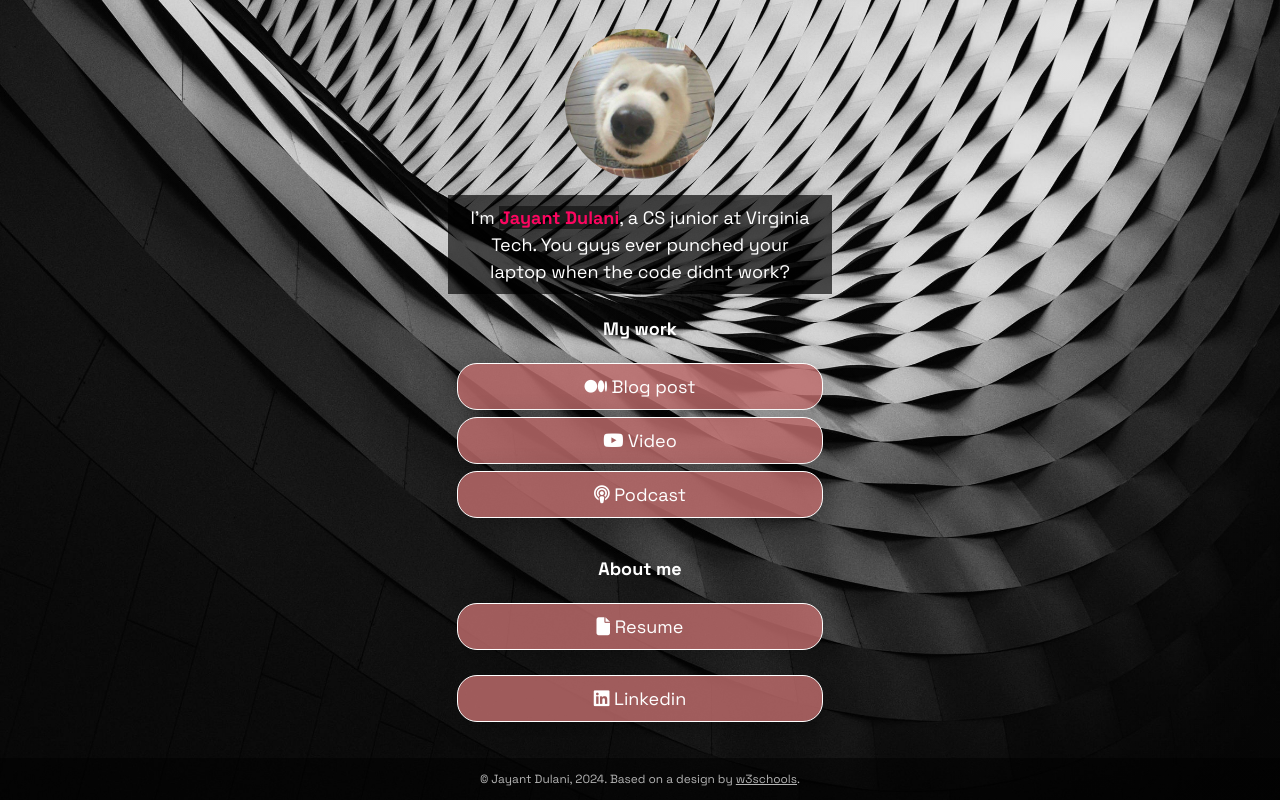
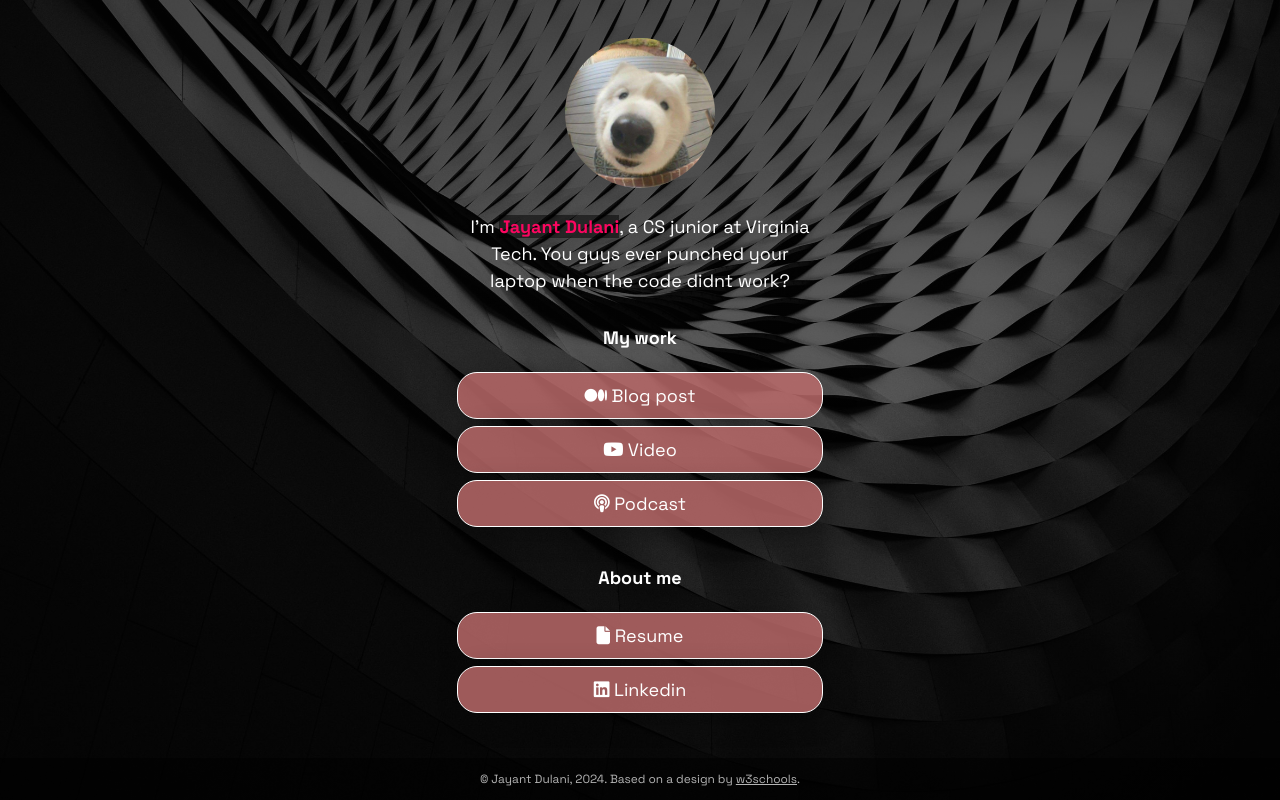
Before and after one commit to Jayantd11/jayantd11.github.io, a website: page index.html in a window 1280 px wide. Drawn offline with Linux system fonts and the light colour scheme; grey boxes are pictures that could not be loaded.

Commit message:
background and links

```diff
--- a/css/style.css
+++ b/css/style.css
@@ -26,7 +26,7 @@ body {
     min-height: 100%;
     /* The image used for the site background. Try changing skyscape.jpg to stars.jpg. Put a replacement photo in the images folder and, in line 21 below, replace skyscape.jpg with yourbackgroundfilename.jpg */
     /* The linear gradient darkens the image, like putting a sunglasses lens on top of it. If you want to darken the image even more, change 0.1 (both times) to 0.3 or higher */
-    background: linear-gradient(rgba(0, 0, 0, 0.1), rgba(0, 0, 0, 0.1)), url(../images/cool-background.png);
+    background: linear-gradient(rgba(0, 0, 0, 0.7), rgba(0, 0, 0, 0.5)), url(../images/cool-background.png);
     /* Prevents the browser from repeating or "tiling" the background image */
     background-repeat: no-repeat;
     background-position: center;
@@ -113,7 +113,7 @@ img {
     padding: .5em 1em;
     text-decoration: none;
     color: inherit;
-    background-color: rgba(0, 0, 0, 0.67);
+    /* background-color: rgba(0, 0, 0, 0.67); */
     text-align: center;
 }
 
--- a/index.html
+++ b/index.html
@@ -144,8 +144,6 @@
           target="_blank"
           ><i class="fa-solid fa-file"></i> Resume</a
         >
-      </div>
-      <div class="links-container">
         <a
           href="https://www.linkedin.com/in/jayantdulani/"
           class="button"
```
